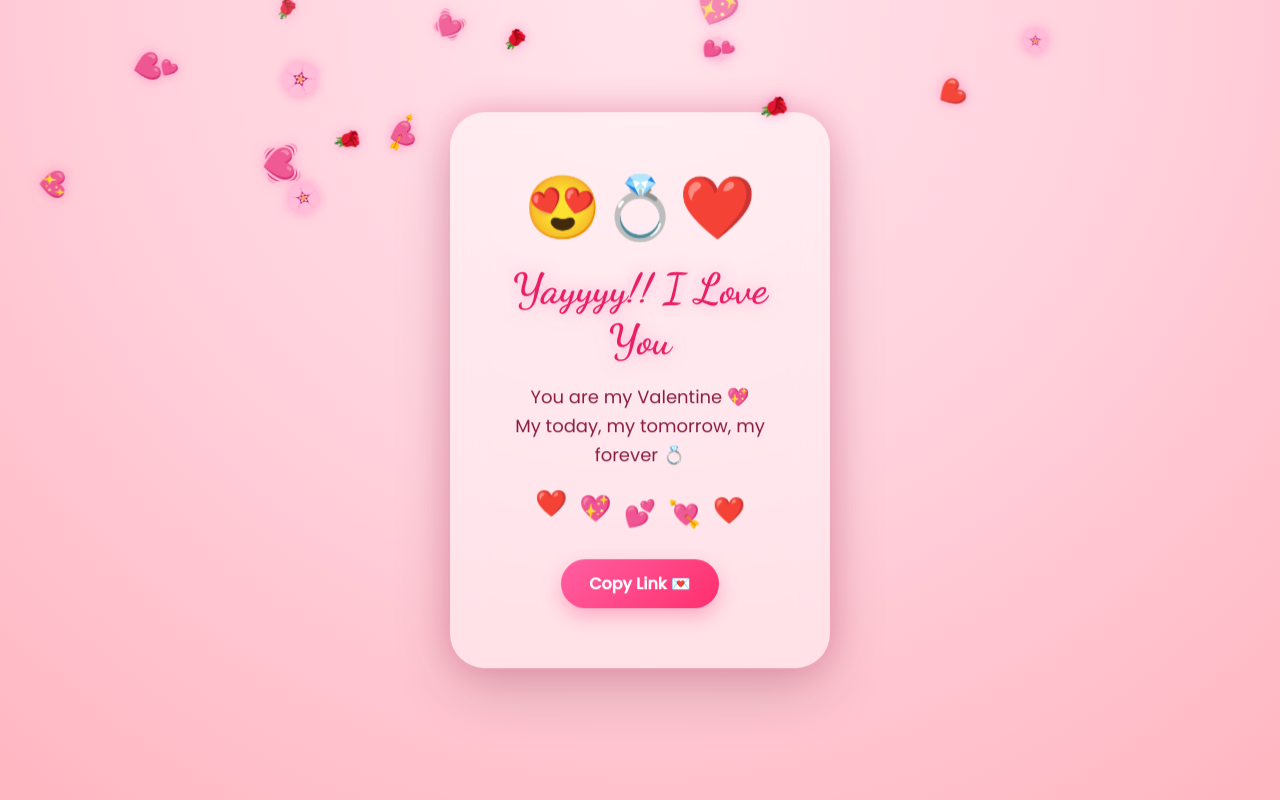
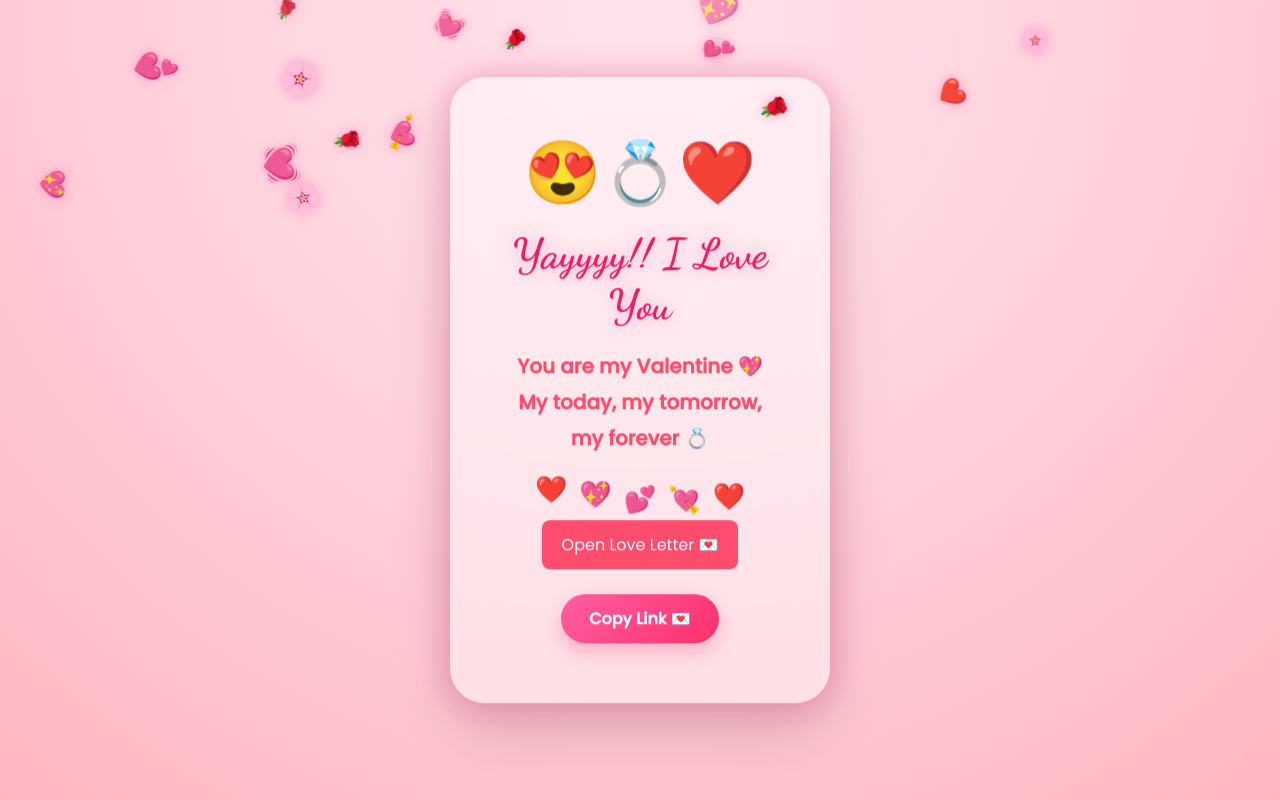
Before and after one commit to akashkrishnan2004/be-my-valentine, a React (Vite) app: page / in a window 1280 px wide. Both pictures are taken after a click on the button "YES ❤️". Built offline with nearby package versions, Linux system fonts and the light colour scheme.

Commit message:
Love Letter Add

```diff
--- a/src/AppRoute.jsx
+++ b/src/AppRoute.jsx
@@ -1,7 +1,7 @@
 import { BrowserRouter, Routes, Route, Navigate } from "react-router-dom";
 import Home from "./components/Home";
 import LoveYou from "./components/yes";
-
+import LoveLetterPopup from "./components/LoveLetterPopup";
 
 function AppRoute() {
   return (
@@ -10,6 +10,7 @@ function AppRoute() {
         <Route path="/" element={<Home />} />
         <Route path="/yes" element={<LoveYou />} />
 
+        {/* <Route path="/letter" element={<LoveLetterPopup />} /> */}
         {/* Redirect any unknown route to Home */}
         <Route path="*" element={<Navigate to="/" replace />} />
       </Routes>
--- /dev/null
+++ b/src/components/LoveLetterPopup.jsx
@@ -0,0 +1,92 @@
+// // LoveLetterPopup.jsx
+// import React, { useState } from "react";
+// import "./css/LoveLetterPopup.css";
+
+// const LoveLetterPopup = () => {
+//   const [isOpen, setIsOpen] = useState(false);
+
+//   const togglePopup = () => {
+//     setIsOpen(!isOpen);
+//   };
+
+//   return (
+//     <div>
+//       <button className="open-btn" onClick={togglePopup}>
+//         Open Love Letter 💌
+//       </button>
+
+//       {isOpen && (
+//         <div className="popup-overlay">
+//           <div className="popup-content">
+//             <h2>My Dearest ❤️</h2>
+//             <p className="love-text">
+//               💖 Every moment with you feels like a beautiful dream 💖 <br />
+//               🌟 Your smile lights up my world, and your laughter is music to my
+//               soul 🎶 <br />
+//               💍 I cherish every memory and look forward to many more 🌹✨
+//             </p>
+//             <button className="close-btn" onClick={togglePopup}>
+//               Close
+//             </button>
+//           </div>
+//         </div>
+//       )}
+//     </div>
+//   );
+// };
+
+// export default LoveLetterPopup;
+
+
+import React, { useState } from "react";
+import "./css/LoveLetterPopup.css";
+
+function LoveLetterPopup () {
+  const loveMessages = [
+    "💖 Every moment with you feels like a beautiful dream 💖\n🌟 Your smile lights up my world, and your laughter is music to my soul 🎶\n💍 I cherish every memory and look forward to many more 🌹✨",
+    "😍 My heart beats only for you 💓\n🌸 You make every day brighter and every night sweeter 🌙✨\n💞 Forever yours, my love 💘",
+    "💌 You are my sunshine on a cloudy day ☀️\n🌹 Your love makes me feel alive and happy every moment 🎶💖\n💍 Together forever, my darling 💫",
+    "💕 Being with you is like a dream I never want to wake up from 🌙✨\n💖 Your smile, your laughter, your love… everything is magical 💞\n💍 My today, my tomorrow, my forever 🌹",
+    "💓 To my love, my life, my everything 🌟\n💖 You light up my soul and fill my heart with joy 🌸\n💌 I can't wait to make more memories with you 💍✨"
+  ];
+
+  const [isOpen, setIsOpen] = useState(false);
+  const [currentMessage, setCurrentMessage] = useState("");
+
+  const togglePopup = () => {
+    if (!isOpen) {
+      // Pick a random message when opening
+      const randomIndex = Math.floor(Math.random() * loveMessages.length);
+      setCurrentMessage(loveMessages[randomIndex]);
+    }
+    setIsOpen(!isOpen);
+  };
+
+  return (
+    <div className="LoveLetterPopup-container">
+      <button className="open-btn" onClick={togglePopup}>
+        Open Love Letter 💌
+      </button>
+
+      {isOpen && (
+        <div className="popup-overlay">
+          <div className="popup-content">
+            <h2>My Dearest ❤️</h2>
+            <p className="love-text">
+              {currentMessage.split("\n").map((line, idx) => (
+                <React.Fragment key={idx}>
+                  {line} <br />
+                </React.Fragment>
+              ))}
+            </p>
+            <button className="close-btn" onClick={togglePopup}>
+              Close
+            </button>
+          </div>
+        </div>
+      )}
+    </div>
+  );
+};
+
+export default LoveLetterPopup;
--- /dev/null
+++ b/src/components/css/LoveLetterPopup.css
@@ -0,0 +1,161 @@
+/*
+.open-btn {
+  background-color: #ff4d6d;
+  color: white;
+  padding: 12px 20px;
+  border: none;
+  border-radius: 8px;
+  cursor: pointer;
+  font-size: 16px;
+}
+
+.popup-overlay {
+  position: fixed;
+  top: 0;
+  left: 0;
+  width: 100%;
+  height: 100%;
+  background: rgba(0, 0, 0, 0.6);
+  display: flex;
+  align-items: center;
+  justify-content: center;
+  z-index: 1000;
+}
+
+.popup-content {
+  background: #fff0f5;
+  padding: 30px;
+  border-radius: 12px;
+  max-width: 400px;
+  text-align: center;
+  box-shadow: 0 8px 20px rgba(0, 0, 0, 0.3);
+  animation: fadeIn 0.3s ease;
+}
+
+.popup-content h2 {
+  color: #ff4d6d;
+  margin-bottom: 15px;
+}
+
+.popup-content p {
+  font-size: 16px;
+  line-height: 1.5;
+  color: #333;
+}
+
+.close-btn {
+  margin-top: 20px;
+  background-color: #ff4d6d;
+  color: white;
+  border: none;
+  padding: 8px 16px;
+  border-radius: 6px;
+  cursor: pointer;
+  font-size: 14px;
+}
+
+.love-text {
+  font-size: 20px;
+  color: #ff4d6d;
+  font-weight: 600;
+  line-height: 1.8;
+  text-align: center;
+  margin-top: 15px;
+}
+
+.love-emoji {
+  font-size: 50px;
+  margin-bottom: 10px;
+}
+
+@keyframes fadeIn {
+  from {
+    opacity: 0;
+    transform: scale(0.8);
+  }
+  to {
+    opacity: 1;
+    transform: scale(1);
+  }
+} */
+
+.LoveLetterPopup-container {
+    /* display: flex; */
+}
+
+.open-btn {
+  background-color: #ff4d6d;
+  color: white;
+  padding: 12px 20px;
+  border: none;
+  border-radius: 8px;
+  cursor: pointer;
+  font-size: 16px;
+  transition: 0.3s;
+}
+
+.open-btn:hover {
+  background-color: #ff1a4d;
+}
+
+.popup-overlay {
+  position: fixed;
+  top: 0;
+  left: 0;
+  width: 100%;
+  height: 100%;
+  background: rgba(0, 0, 0, 0.6);
+  border-radius: 35px;
+  display: flex;
+  align-items: center;
+  justify-content: center;
+  z-index: 1000;
+}
+
+.popup-content {
+  background: #fff0f5;
+  padding: 30px;
+  border-radius: 12px;
+  max-width: 400px;
+  text-align: center;
+  box-shadow: 0 8px 20px rgba(0, 0, 0, 0.3);
+  animation: fadeIn 0.3s ease;
+}
+
+.popup-content h2 {
+  color: #ff4d6d;
+  margin-bottom: 15px;
+}
+
+.love-text {
+  font-size: 20px;
+  font-weight: 600;
+  color: #ff4d6d;
+  line-height: 1.8;
+  margin-bottom: 20px;
+}
+
+.close-btn {
+  background-color: #ff4d6d;
+  color: white;
+  border: none;
+  padding: 8px 16px;
+  border-radius: 6px;
+  cursor: pointer;
+  font-size: 14px;
+}
+
+.close-btn:hover {
+  background-color: #ff1a4d;
+}
+
+@keyframes fadeIn {
+  from {
+    opacity: 0;
+    transform: scale(0.9);
+  }
+  to {
+    opacity: 1;
+    transform: scale(1);
+  }
+}
--- a/src/components/css/yes.css
+++ b/src/components/css/yes.css
@@ -123,6 +123,7 @@
   }
 }
 
+
 /* 📱 Mobile Responsive */
 @media (max-width: 480px) {
   .love-card {
--- a/src/components/yes.jsx
+++ b/src/components/yes.jsx
@@ -1,6 +1,7 @@
 import CopyLink from "./CopyLink";
 import "./css/yes.css";
 import FallingHearts from "./FallingHearts";
+import LoveLetterPopup from "./LoveLetterPopup";
 
 export default function LoveYou() {
   return (
@@ -23,6 +24,7 @@ export default function LoveYou() {
           <span>💘</span>
           <span>❤️</span>
         </div>
+        <LoveLetterPopup />
         <CopyLink />
       </div>
     </div>
```
